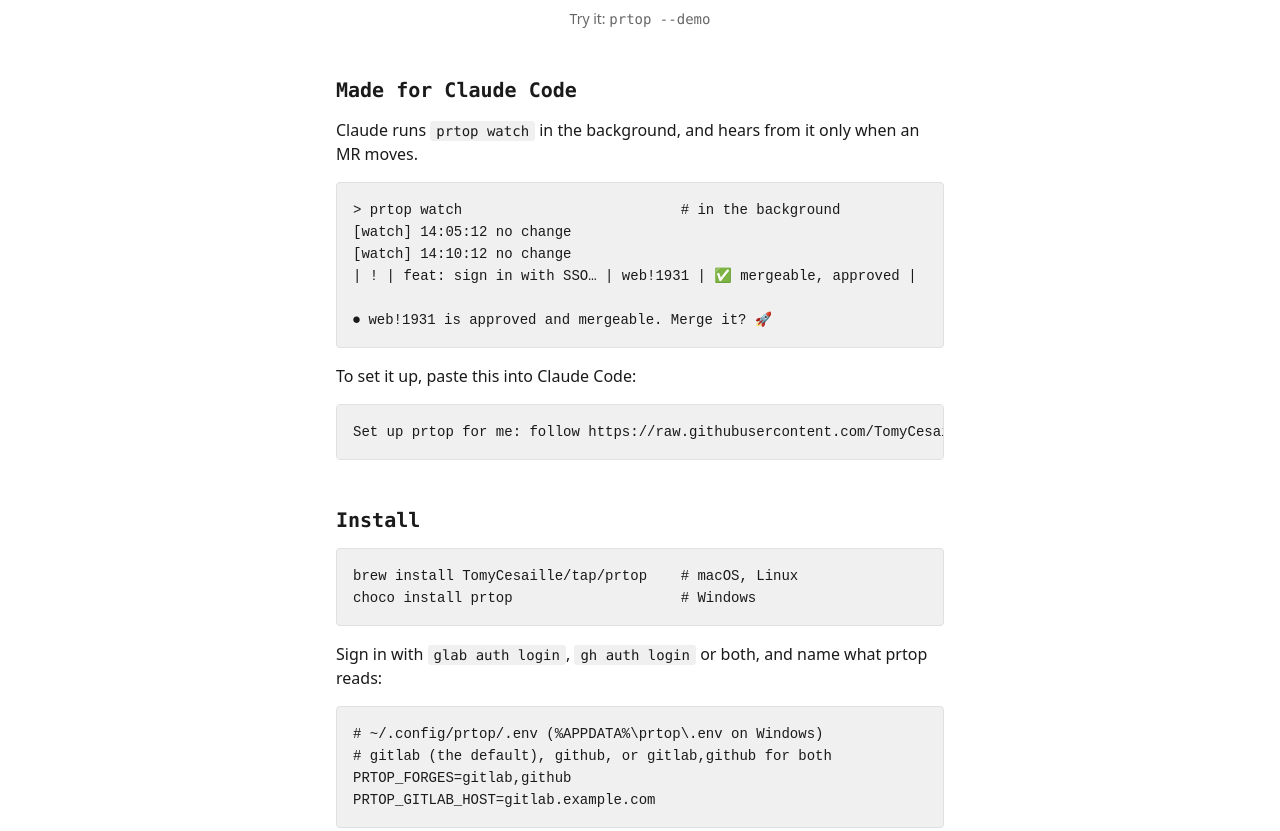
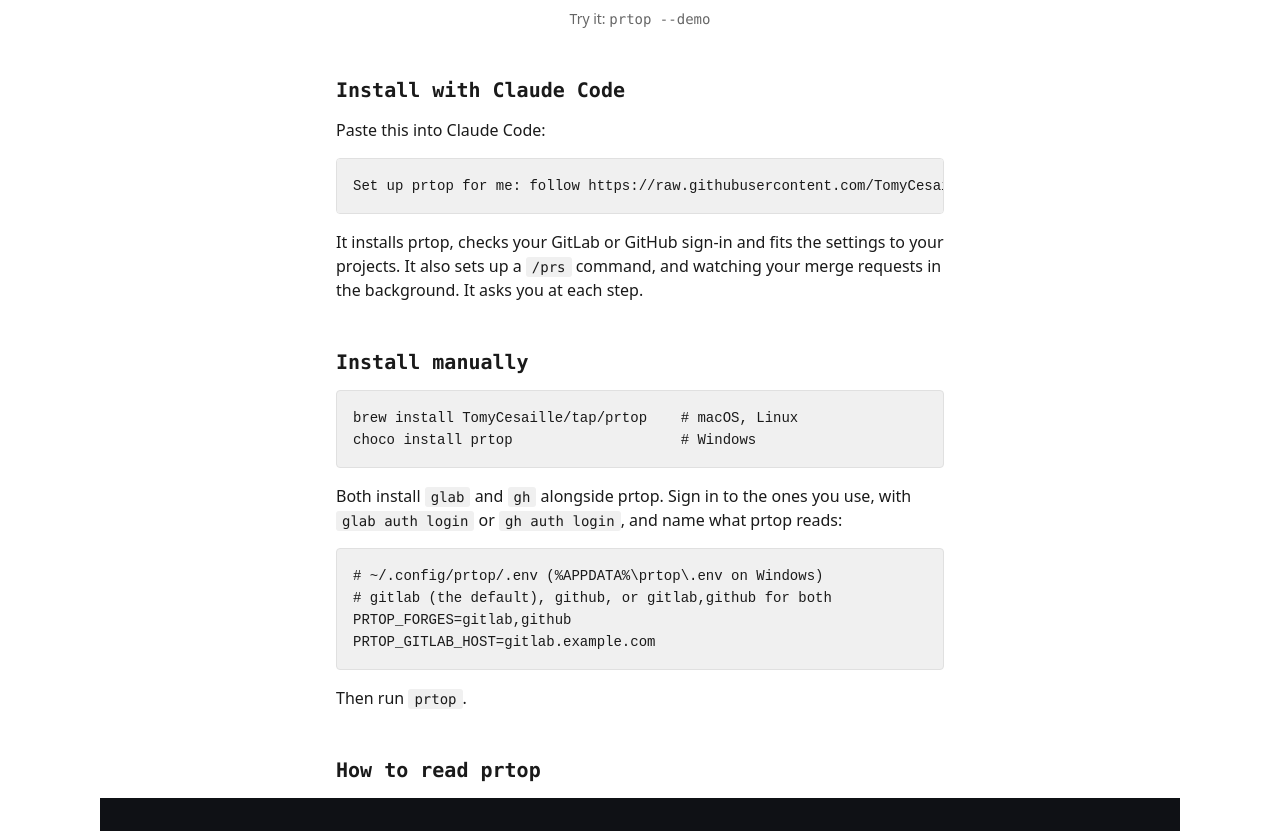
Before and after one commit to TomyCesaille/prtop, an Astro site in the folder docs/: page / in a window 1280 px wide. Shown: the part 712-1543 px from the top of the page. Built offline with nearby package versions, Linux system fonts and the light colour scheme; Astro itself is replaced by a stand-in of ours.

Commit message:
docs: order the website's install like the README, Claude Code first, then by hand

```diff
--- a/docs/src/pages/index.astro
+++ b/docs/src/pages/index.astro
@@ -74,18 +74,17 @@ PRTOP_GITLAB_HOST=gitlab.example.com`;
     <figcaption>Try it: <code>prtop --demo</code></figcaption>
   </figure>
 
-  <section class="claude section">
-    <h2>Made for Claude Code</h2>
-    <p>Claude runs <code>prtop watch</code> in the background, and hears from it only when an MR moves.</p>
-    <pre><code>{session}</code></pre>
-    <p>To set it up, paste this into Claude Code:</p>
+  <section class="install section">
+    <h2>Install with Claude Code</h2>
+    <p>Paste this into Claude Code:</p>
     <pre><code>{setup}</code></pre>
+    <p>It installs prtop, checks your GitLab or GitHub sign-in and fits the settings to your projects. It also sets up a <code>/prs</code> command, and watching your merge requests in the background. It asks you at each step.</p>
   </section>
 
   <section class="install section">
-    <h2>Install</h2>
+    <h2>Install manually</h2>
     <pre><code>{install}</code></pre>
-    <p>Sign in with <code>glab auth login</code>, <code>gh auth login</code> or both, and name what prtop reads:</p>
+    <p>Both install <code>glab</code> and <code>gh</code> alongside prtop. Sign in to the ones you use, with <code>glab auth login</code> or <code>gh auth login</code>, and name what prtop reads:</p>
     <pre><code>{configure}</code></pre>
     <p>Then run <code>prtop</code>.</p>
   </section>
@@ -101,6 +100,12 @@ PRTOP_GITLAB_HOST=gitlab.example.com`;
       alt="prtop's live view, annotated. 1, the mark says whose move it is: ! on you (mergeable, rebase, conflicts, own threads, failed pipeline, prod trigger), ? to look at (changes requested, open threads, unknown status), ~ someone else (awaiting review, draft, blocked), . running (CI, merge check, deploying). 2, links open the merge request, its task and the prod trigger. 3, highlighted rows changed at the last fetch. 4, open merge requests, sorted by mark. 5, merged ones, until production runs them."
     />
   </figure>
+  </section>
+
+  <section class="claude section">
+    <h2>Made for Claude Code</h2>
+    <p>Claude runs <code>prtop watch</code> in the background, and hears from it only when an MR moves.</p>
+    <pre><code>{session}</code></pre>
   </section>
 
   <footer class="footer">
```
